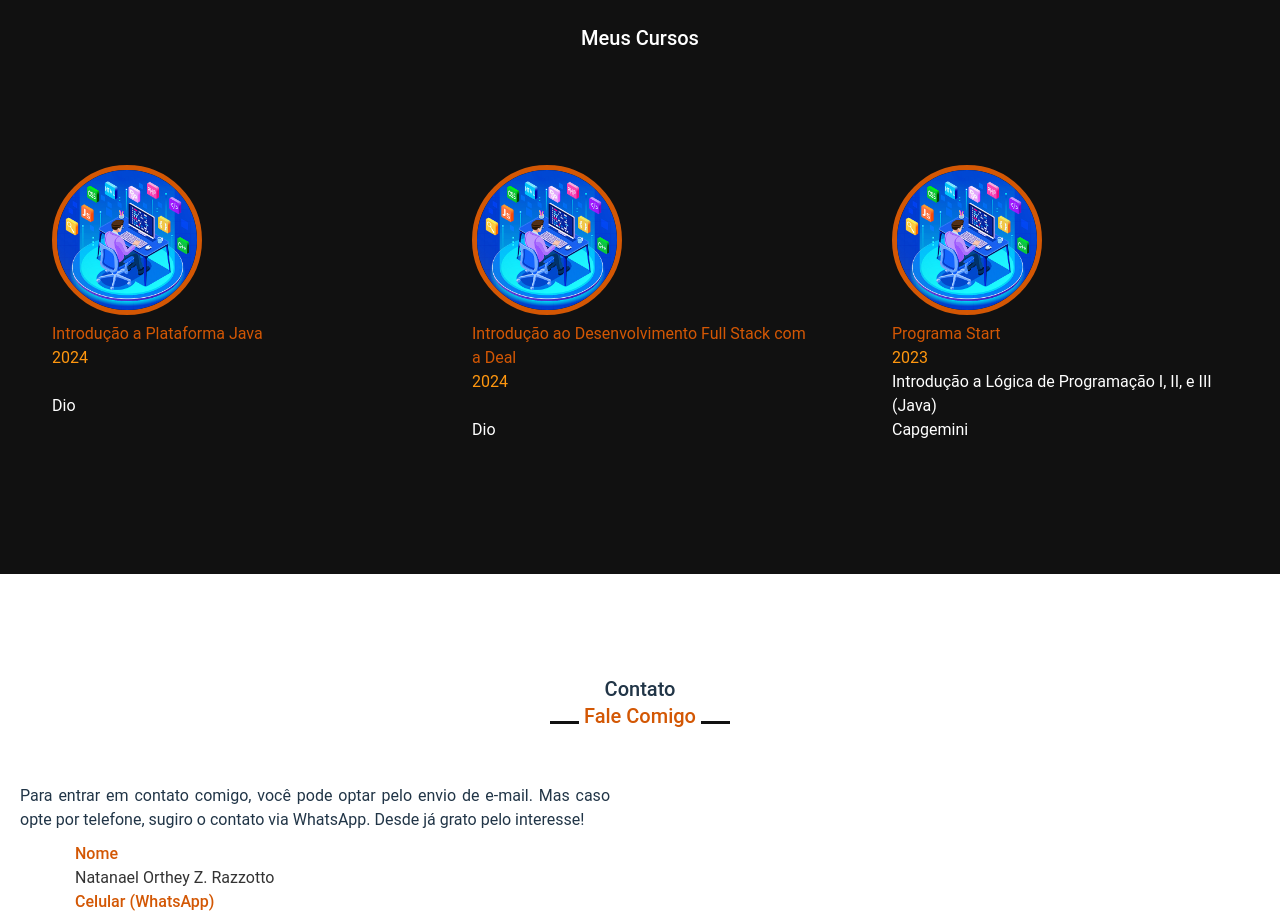
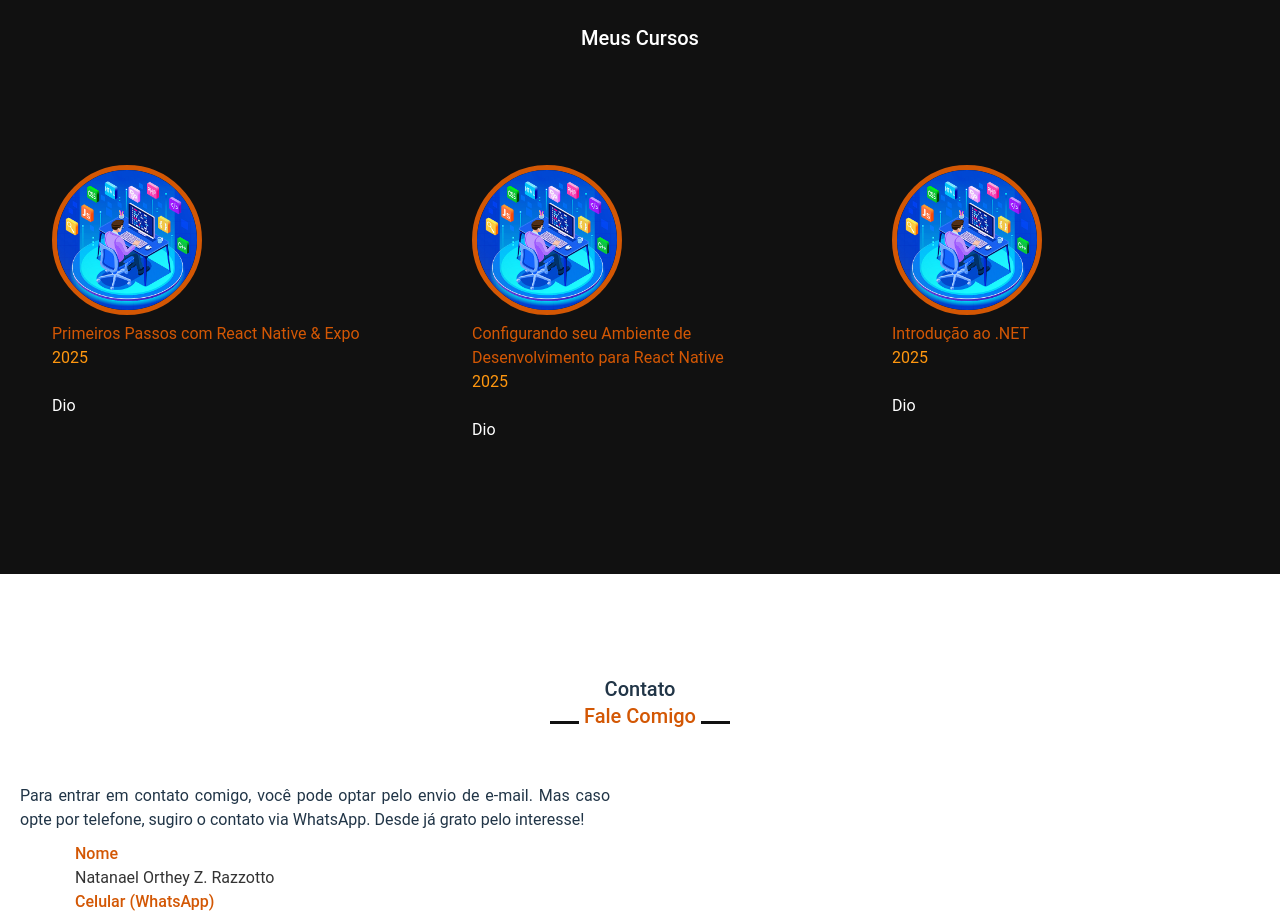
Before and after one commit to NatanaelRazzotto/natanael-razzotto-portfolio, a React (Vite) app: page / in a window 1280 px wide. Shown: the part 3440-4355 px from the top of the page. Built offline with nearby package versions, Linux system fonts and the light colour scheme.

Commit message:
feat: :sparkles: Include new infomations

```diff
--- a/src/App.jsx
+++ b/src/App.jsx
@@ -18,6 +18,37 @@ function App() {
 
 
   const coursesData = [
+       {
+      title: "Primeiros Passos com React Native & Expo",
+      year: "2025",
+      institution: "Dio",
+      image: courses
+    },
+       {
+      title: "Configurando seu Ambiente de Desenvolvimento para React Native",
+      year: "2025",
+      institution: "Dio",
+      image: courses
+    },
+       {
+      title: "Introdução ao .NET",
+      year: "2025",
+      institution: "Dio",
+      image: courses
+    },
+       {
+      title: "Introduction to .NET web development with ASP.NET Core",
+      year: "2025",
+      institution: "MICROSOFT LEARNING ",
+      image: courses
+    },
+        {
+      title: "Build a web API with minimal API, ASP.NET Core, and .NET ",
+      year: "2025",
+      institution: "MICROSOFT LEARNING ",
+      image: courses
+    },
+
     {
       title: "Introdução a Plataforma Java",
       year: "2024",
@@ -205,7 +236,7 @@ function App() {
                   <strong>Conquista Principal:</strong> Recebi a aprovação e nota **10** em meu TCC.
                 </p>
                 <a href="https://www.linkedin.com/in/natanaelrazzotto/">Linkedin</a>
-                <a href="https://drive.google.com/file/d/1gEXnoRGZPV6-BqoBOmHJ_ocmIQir187E/view">Currículo</a>
+                <a href="https://drive.google.com/file/d/1aPIcwdovrfL1ObZxNdLghtdRcjSpqVsP/view?usp=sharing">Currículo</a>
               </div>
             </div>
           </div>
```
